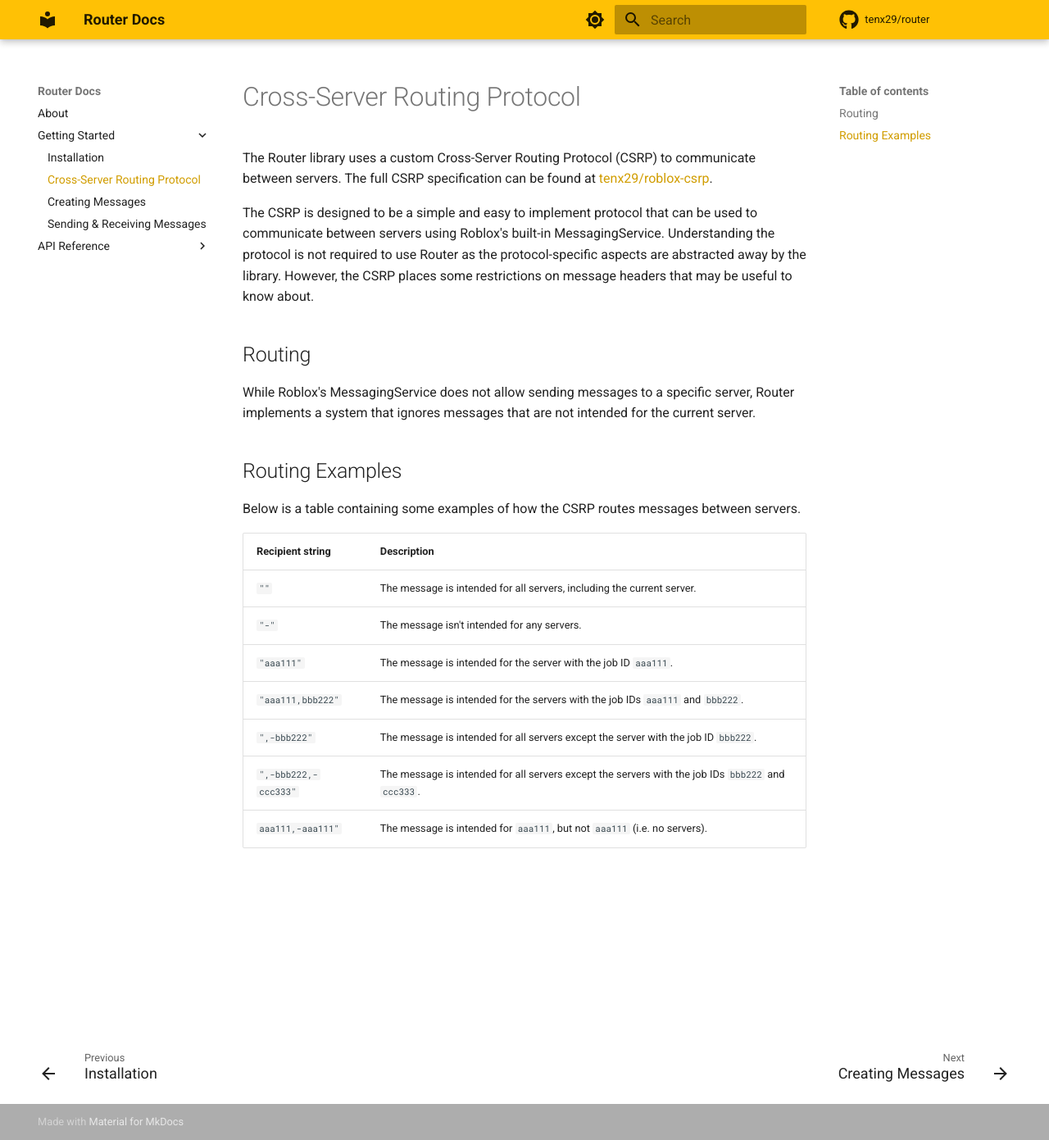
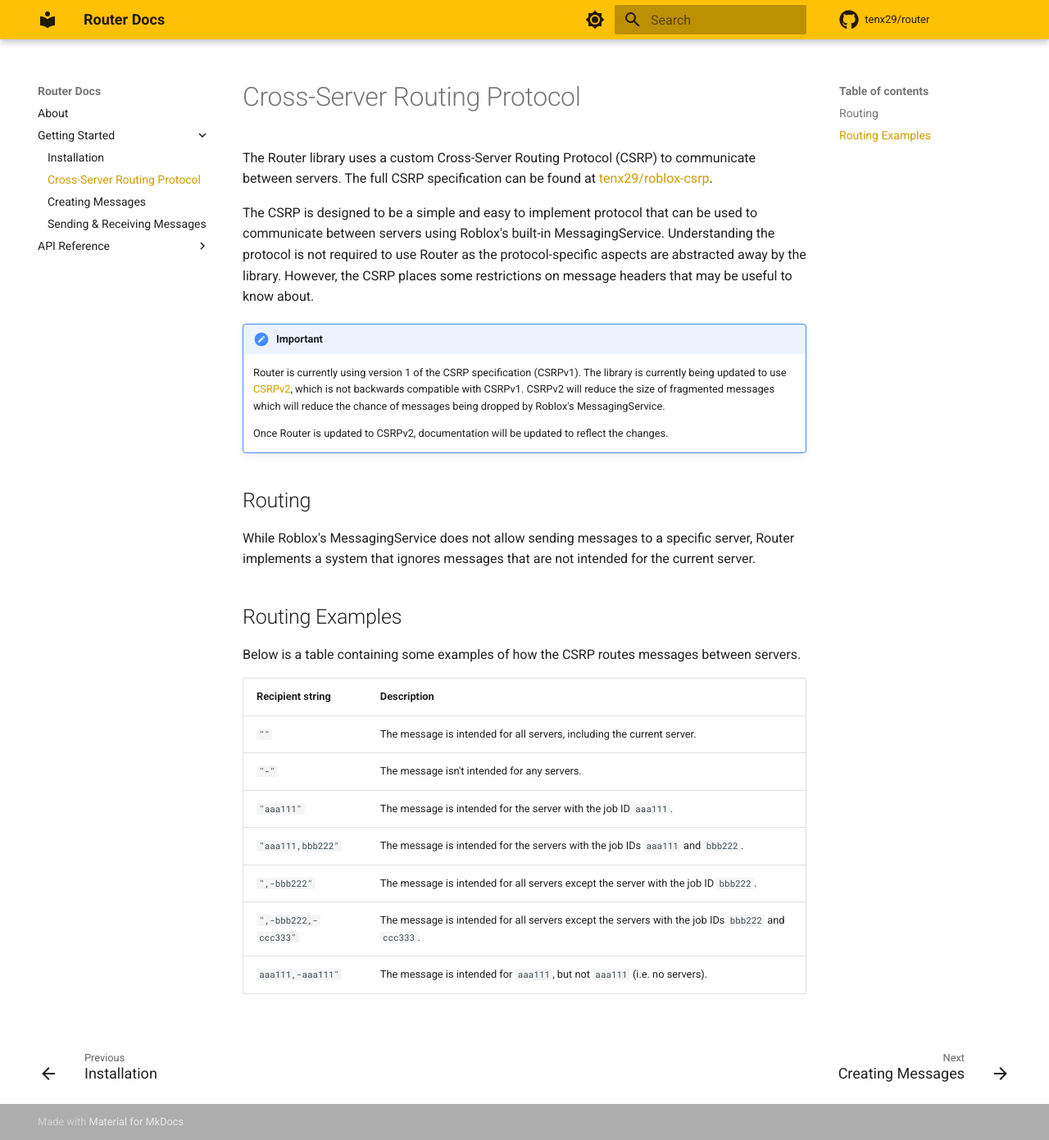
Before and after one commit to tenx29/router, an MkDocs documentation site: the page built from docs/getting-started/protocol.md, in a window 1280 px wide and 1391 px high. Shown: the whole window at 82% size. Built offline with MkDocs 1.6.1 and Material for MkDocs 9.7.7, drawn with Linux system fonts in a browser that asks for light colours; comment, search, counter and statistics services are not loaded.

Commit message:
Add note about upcoming CSRPv2 update

```diff
--- a/docs/getting-started/protocol.md
+++ b/docs/getting-started/protocol.md
@@ -3,6 +3,11 @@
 The Router library uses a custom Cross-Server Routing Protocol (CSRP) to communicate between servers. The full CSRP specification can be found at [tenx29/roblox-csrp](https://www.github.com/tenx29/roblox-csrp).
 
 The CSRP is designed to be a simple and easy to implement protocol that can be used to communicate between servers using Roblox's built-in MessagingService. Understanding the protocol is not required to use Router as the protocol-specific aspects are abstracted away by the library. However, the CSRP places some restrictions on message headers that may be useful to know about.
+
+!!! important
+    Router is currently using version 1 of the CSRP specification (CSRPv1). The library is currently being updated to use [CSRPv2](https://www.github.com/tenx29/roblox-csrp/tree/main/v2), which is not backwards compatible with CSRPv1. CSRPv2 will reduce the size of fragmented messages which will reduce the chance of messages being dropped by Roblox's MessagingService.
+
+    Once Router is updated to CSRPv2, documentation will be updated to reflect the changes.
 
 ## Routing
 
```
